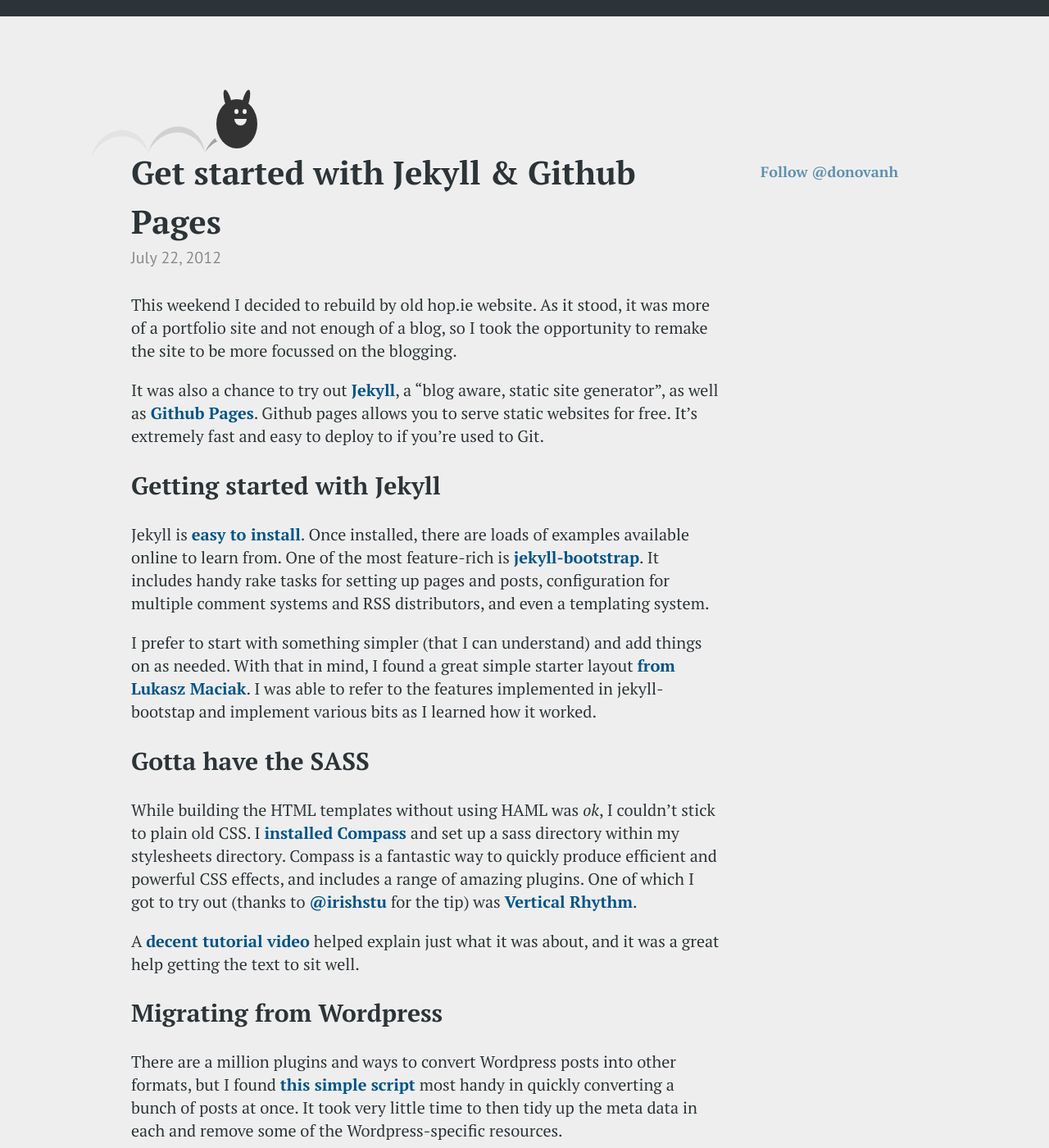
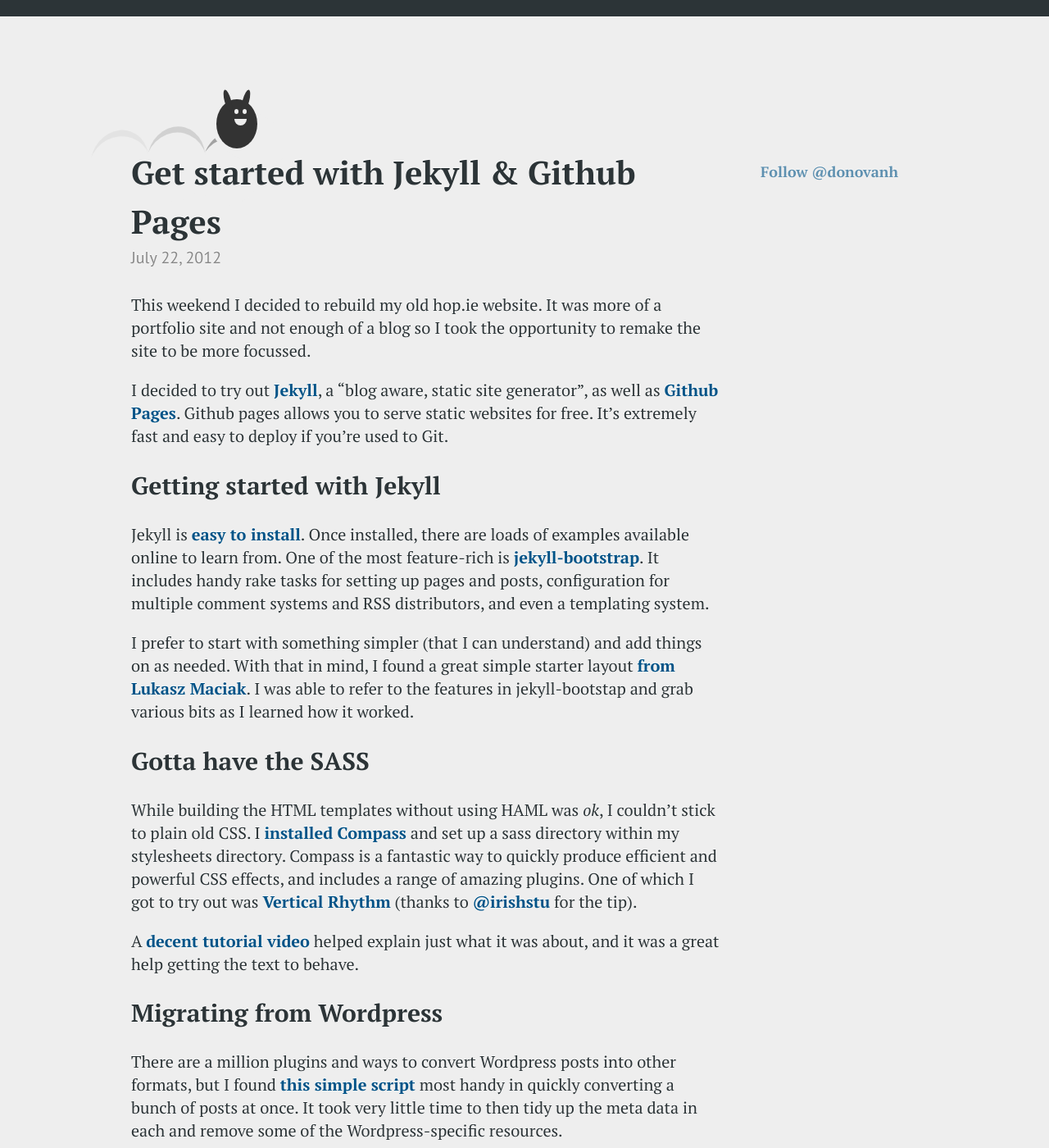
Before and after one commit to donovanh/donovanh.github.com, a Jekyll site: the page built from _posts/2012-07-22-jekyll-github-pages.markdown, in a window 1280 px wide and 1400 px high. Shown: the whole window at 82% size. Built offline with Jekyll 4.4.1, drawn with Linux system fonts in a browser that asks for light colours; nearby versions of some CDN libraries; comment, search, counter and statistics services are not loaded; some of the changed text lies outside the part shown.

Commit message:
Spelling and grammar police

```diff
--- a/_posts/2012-07-22-jekyll-github-pages.markdown
+++ b/_posts/2012-07-22-jekyll-github-pages.markdown
@@ -5,21 +5,21 @@ description: "How I built this blog. (Hint: Using Jekyll and Github Pages)"
 category:
 tags: [jekyl, github pages]
 ---
-This weekend I decided to rebuild by old hop.ie website. As it stood, it was more of a portfolio site and not enough of a blog, so I took the opportunity to remake the site to be more focussed on the blogging.
+This weekend I decided to rebuild my old hop.ie website. It was more of a portfolio site and not enough of a blog so I took the opportunity to remake the site to be more focussed.
 
-It was also a chance to try out [Jekyll][1], a "blog aware, static site generator", as well as [Github Pages][2]. Github pages allows you to serve static websites for free. It's extremely fast and easy to deploy to if you're used to Git.
+I decided to try out [Jekyll][1], a "blog aware, static site generator", as well as [Github Pages][2]. Github pages allows you to serve static websites for free. It's extremely fast and easy to deploy if you're used to Git.
 
 ##Getting started with Jekyll
 
 Jekyll is [easy to install][3]. Once installed, there are loads of examples available online to learn from. One of the most feature-rich is [jekyll-bootstrap][4]. It includes handy rake tasks for setting up pages and posts, configuration for multiple comment systems and RSS distributors, and even a templating system.
 
-I prefer to start with something simpler (that I can understand) and add things on as needed. With that in mind, I found a great simple starter layout [from Lukasz Maciak][5]. I was able to refer to the features implemented in jekyll-bootstap and implement various bits as I learned how it worked.
+I prefer to start with something simpler (that I can understand) and add things on as needed. With that in mind, I found a great simple starter layout [from Lukasz Maciak][5]. I was able to refer to the features in jekyll-bootstap and grab various bits as I learned how it worked.
 
 ##Gotta have the SASS
 
-While building the HTML templates without using HAML was *ok*, I couldn't stick to plain old CSS. I [installed Compass][8] and set up a sass directory within my stylesheets directory. Compass is a fantastic way to quickly produce efficient and powerful CSS effects, and includes a range of amazing plugins. One of which I got to try out (thanks to [@irishstu][9] for the tip) was [Vertical Rhythm][10].
+While building the HTML templates without using HAML was *ok*, I couldn't stick to plain old CSS. I [installed Compass][8] and set up a sass directory within my stylesheets directory. Compass is a fantastic way to quickly produce efficient and powerful CSS effects, and includes a range of amazing plugins. One of which I got to try out was [Vertical Rhythm][10] (thanks to [@irishstu][9] for the tip).
 
-A [decent tutorial video][11] helped explain just what it was about, and it was a great help getting the text to sit well.
+A [decent tutorial video][11] helped explain just what it was about, and it was a great help getting the text to behave.
 
 ##Migrating from Wordpress
 
@@ -41,7 +41,7 @@ Setting up and deploying this site was straightforward. I set up a new repo call
     $ git remote add origin git@github.com:donovanh/donovanh.github.com.git
     $ git push -u origin master
 
-After waiting a few minutes for the site to initialise (it's instant on future pushes), my static site was available at [donovanh.github.com][7].
+After waiting a few minutes for the site to be created, the site was available at [donovanh.github.com][7].
 
 ##See under the hood on Github
 
```
